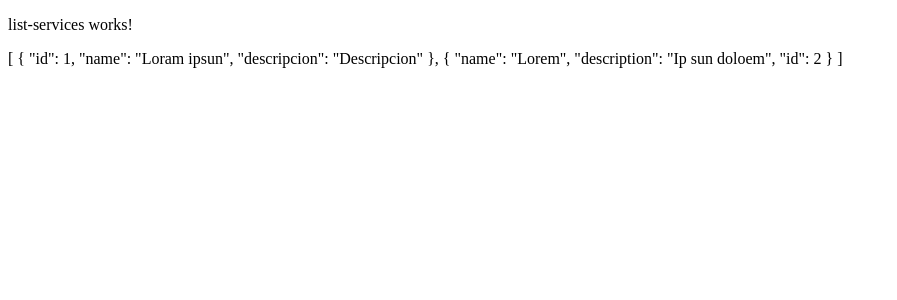
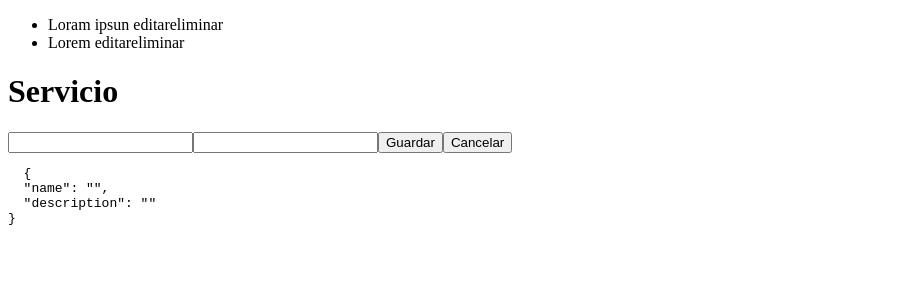
Before and after one commit to lleopardi/mutliplica-anguar, an Angular app: page / in a window 1280 px wide. Shown: the top 300 px of the page, without its empty margins (0-897 px from the left). Built offline with nearby package versions, Linux system fonts and the light colour scheme; data requests are answered from the project's data file.

Commit message:
feat(app): agrega formulario

```diff
--- a/src/app/app.component.html
+++ b/src/app/app.component.html
@@ -1 +1,2 @@
 <app-list-services [listServices]="listServices"></app-list-services>
+<app-form-services></app-form-services>
--- a/src/app/app.module.ts
+++ b/src/app/app.module.ts
@@ -1,6 +1,7 @@
 import { BrowserModule } from '@angular/platform-browser';
 import { NgModule } from '@angular/core';
 import { HttpClientModule } from '@angular/common/http';
+import { ReactiveFormsModule } from '@angular/forms';
 
 import { AppComponent } from './app.component';
 import { ListServicesComponent } from './list-services/list-services.component';
@@ -15,6 +16,7 @@ import { FormServicesComponent } from './form-services/form-services.component';
   imports: [
     BrowserModule,
     HttpClientModule,
+    ReactiveFormsModule
   ],
   providers: [],
   bootstrap: [AppComponent]
--- a/src/app/form-services/form-services.component.html
+++ b/src/app/form-services/form-services.component.html
@@ -1,3 +1,13 @@
-<p>
-  form-services works!
-</p>
+<h1>Servicio</h1>
+<form [formGroup]="formService" (ngSubmit)="onSubmit()">
+  <input type="text" formControlName="name">
+  <input type="text" formControlName="description">
+  <button type="submit">Guardar</button>
+  <button (click)="clearForm()" type="reset">Cancelar</button>
+</form>
+
+
+
+<pre>
+  {{formService.value | json}}
+</pre>
--- a/src/app/form-services/form-services.component.ts
+++ b/src/app/form-services/form-services.component.ts
@@ -1,4 +1,6 @@
 import { Component, OnInit } from '@angular/core';
+import { FormBuilder, FormGroup } from '@angular/forms';
+import { ServicesProvidedService } from '../commons/services-provided.service';
 
 @Component({
   selector: 'app-form-services',
@@ -6,10 +8,28 @@ import { Component, OnInit } from '@angular/core';
   styleUrls: ['./form-services.component.css']
 })
 export class FormServicesComponent implements OnInit {
+  formService: FormGroup;
 
-  constructor() { }
+  constructor(private fb: FormBuilder, private servicesProvided: ServicesProvidedService) { }
 
   ngOnInit() {
+    this.createForm();
   }
 
+  createForm() {
+    this.formService = this.fb.group({
+      name: [''],
+      description: [''],
+    });
+  }
+
+  onSubmit() {
+    this.servicesProvided.create(this.formService.value).subscribe((respnse) => {
+      console.log(respnse);
+    });
+  }
+
+  clearForm() {
+    this.formService.reset();
+  }
 }
--- a/src/app/list-services/list-services.component.html
+++ b/src/app/list-services/list-services.component.html
@@ -1,5 +1,6 @@
-<p>
-  list-services works!
-</p>
-
-{{listServices | json}}
+<ul>
+  <li *ngFor="let item  of listServices">{{item.name}}
+     <span (click)="edit()">editar</span>
+     <span (click)="delete()">eliminar</span>
+    </li>
+</ul>
--- a/src/app/list-services/list-services.component.ts
+++ b/src/app/list-services/list-services.component.ts
@@ -16,4 +16,12 @@ export class ListServicesComponent implements OnInit {
   ngOnInit() {
   }
 
+  edit() {
+    console.log('editar');
+  }
+
+  delete() {
+    console.log('delete');
+  }
+
 }
```
